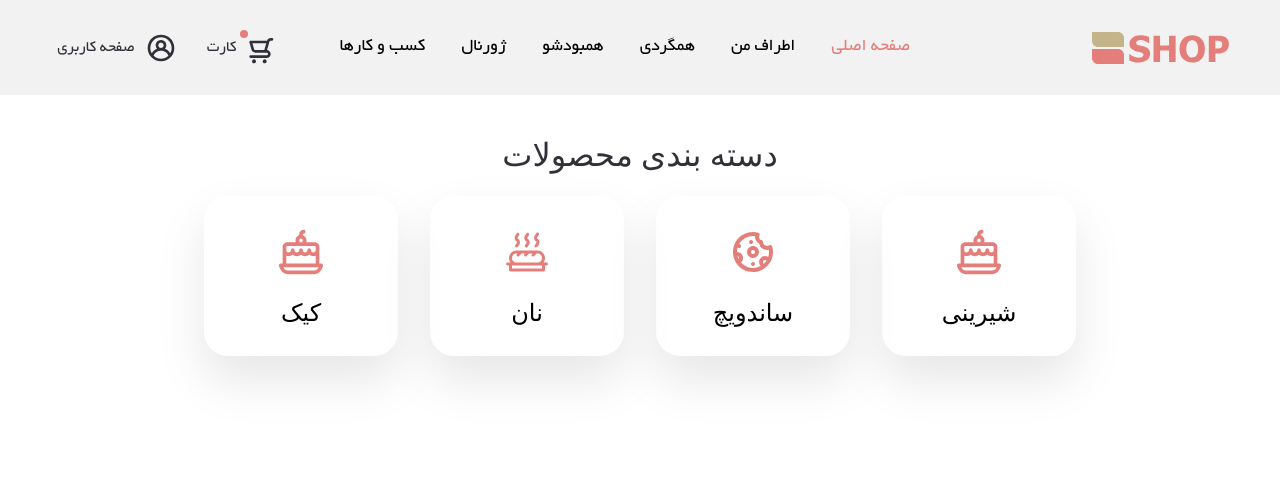
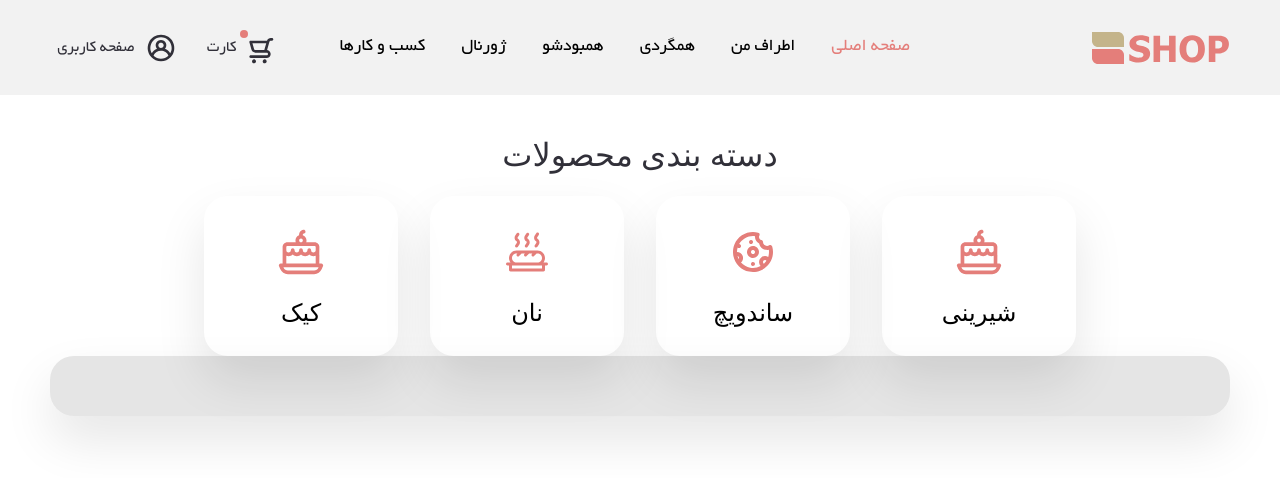
Before and after one commit to danyalbani240/Shop, a Nuxt app: page / in a window 1280 px wide. Shown: the top 478 px of the page. Built offline with nearby package versions, Linux system fonts and the light colour scheme.

Commit message:
added to page

```diff
--- a/pages/index.vue
+++ b/pages/index.vue
@@ -25,6 +25,7 @@
         </div>
       </div>
     </div>
+    <TheSelectCategory />
   </div>
 </template>
 
```
